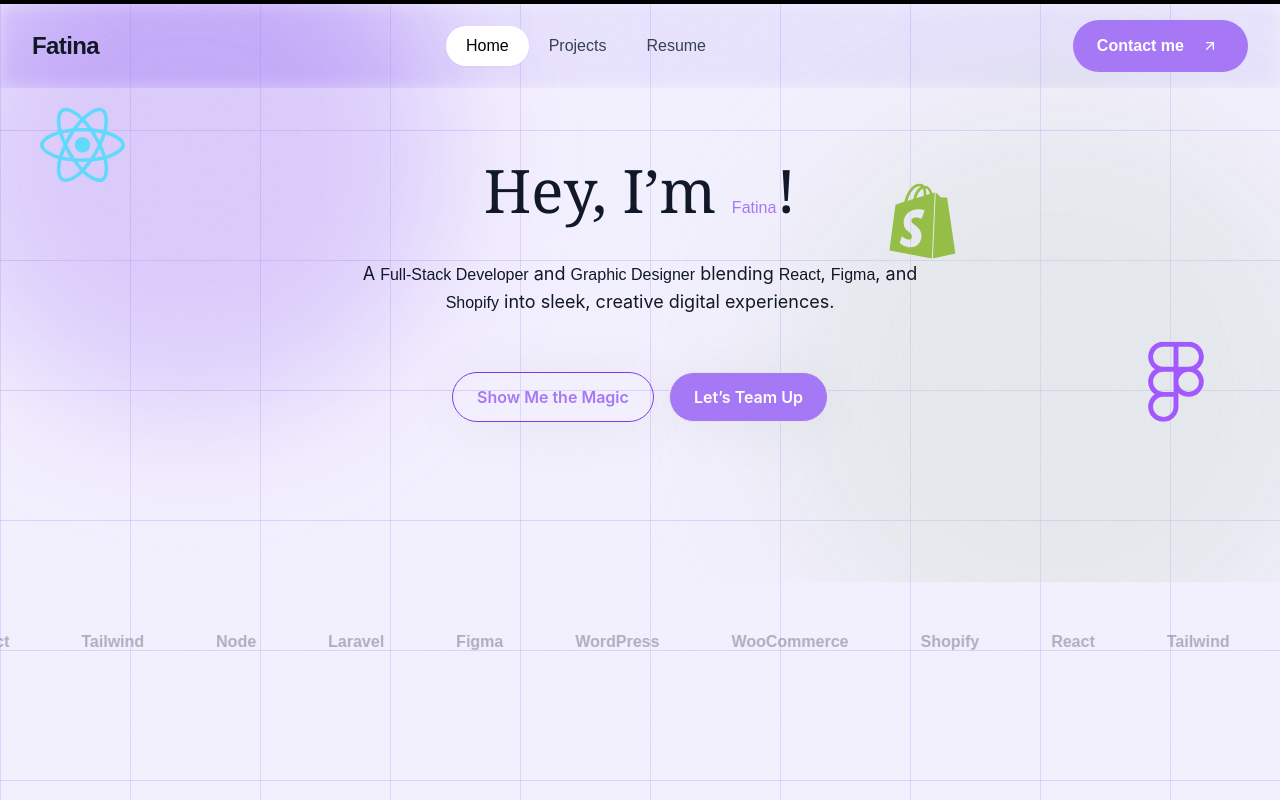
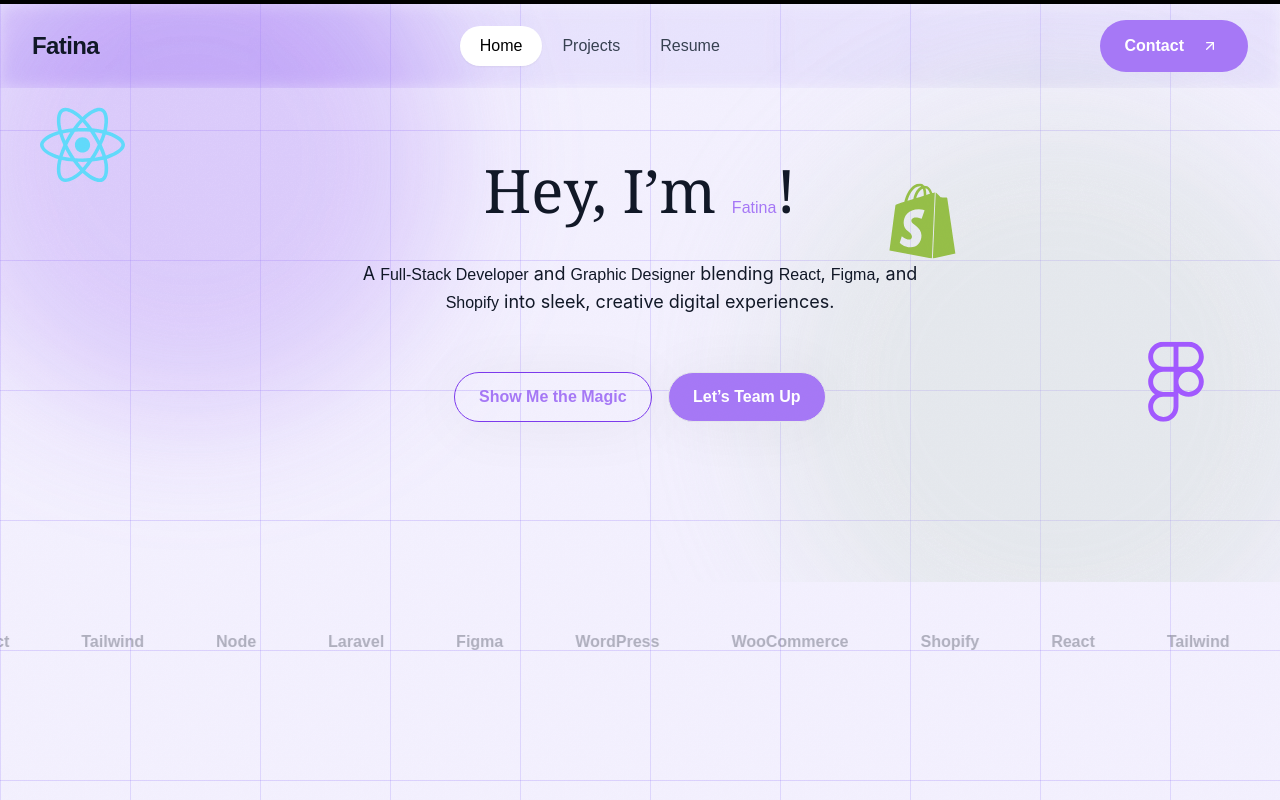
Before and after one commit to fatinaElomar/Showcase, a React (Vite) app: page / in a window 1280 px wide. Shown: the top 800 px of the page. Built offline with nearby package versions, Linux system fonts and the light colour scheme; a web font is replaced by a local one.

Commit message:
update data

```diff
--- a/src/components/Nav.jsx
+++ b/src/components/Nav.jsx
@@ -64,7 +64,7 @@
             href="#contact"
             className="hidden lg:flex items-center gap-3  bg-[#a678f6] text-[#ffffff] font-semibold px-6 py-3 rounded-full"
           >
-           Contact me
+           Contact
             <span className=" text-white p-1.5 rounded-full">
               <ArrowUpRight size={16} />
             </span>
--- a/src/components/sections/Footer.jsx
+++ b/src/components/sections/Footer.jsx
@@ -117,7 +117,7 @@
         >
           <h4 className="text-sm font-medium mb-2">Want to collaborate?</h4>
           <motion.a
-            href="#contact"
+            href="https://wa.me/96171779091"
             className="text-lg font-semibold"
             whileHover={{ x: 5 }}
           >
--- a/src/components/sections/Hero.jsx
+++ b/src/components/sections/Hero.jsx
@@ -1,12 +1,12 @@
-import { motion, useScroll, useTransform } from "framer-motion";
-import MagneticButton from "../ui/MagneticButton";
-import { FaReact, FaFigma } from "react-icons/fa";
-import { SiShopify } from "react-icons/si";
+import { motion, useScroll, useTransform } from "framer-motion"
+import MagneticButton from "../ui/MagneticButton"
+import { FaReact, FaFigma } from "react-icons/fa"
+import { SiShopify } from "react-icons/si"
 
 export default function Hero() {
-  const { scrollY } = useScroll();
-  const y1 = useTransform(scrollY, [0, 600], [0, 80]);
-  const y2 = useTransform(scrollY, [0, 600], [0, -60]);
+  const { scrollY } = useScroll()
+  const y1 = useTransform(scrollY, [0, 600], [0, 80])
+  const y2 = useTransform(scrollY, [0, 600], [0, -60])
 
   return (
     <section className="relative overflow-hidden">
@@ -70,22 +70,32 @@
           }}
         >
           A <span>Full-Stack Developer</span> and{" "}
-  <span>Graphic Designer</span> blending{" "}
-  <span >React</span>,{" "}
-  <span >Figma</span>, and{" "}
-  <span >Shopify</span> into sleek, creative digital experiences.
+          <span>Graphic Designer</span> blending <span>React</span>,{" "}
+          <span>Figma</span>, and <span>Shopify</span> into sleek, creative
+          digital experiences.
         </motion.p>
 
         {/* Call to actions */}
         <div className="mt-8 flex flex-col sm:flex-row gap-4">
-          <MagneticButton className="text-[#a678f6] border border-[#7c3aed] bg-transparent px-6 py-3 rounded-[1.7rem] font-semibold hover:bg-[#f3e8ff] transition">
+          {/* Scroll button */}
+          <MagneticButton
+            href="#showcase"
+            className="text-[#a678f6] border border-[#7c3aed] bg-transparent px-6 py-3 rounded-[1.7rem] font-semibold hover:bg-[#f3e8ff] transition"
+          >
             Show Me the Magic
           </MagneticButton>
-          <MagneticButton className="border bg-[#a678f6] text-white px-6 py-3 rounded-[1.7rem] font-semibold hover:bg-[#925fe4] transition">
+
+          {/* WhatsApp button */}
+          <MagneticButton
+            href="https://wa.me/96171779091"
+            target="_blank"
+            rel="noopener noreferrer"
+            className="border bg-[#a678f6] text-white px-6 py-3 rounded-[1.7rem] font-semibold hover:bg-[#925fe4] transition"
+          >
             Let’s Team Up
           </MagneticButton>
         </div>
       </div>
     </section>
-  );
+  )
 }
--- a/src/components/sections/ShowcaseSticky.jsx
+++ b/src/components/sections/ShowcaseSticky.jsx
@@ -74,7 +74,7 @@
   );
 
   return (
-    <section className="w-screen py-16 overflow-hidden">
+<section id="showcase" className="w-screen py-16 overflow-hidden">
       {/* Section title */}
       <div className="text-center mb-8">
         <h2 className="text-3xl md:text-4xl font-bold mb-2">Projects We’re Proud Of</h2>
--- a/src/components/ui/MagneticButton.jsx
+++ b/src/components/ui/MagneticButton.jsx
@@ -1,7 +1,7 @@
-import { useRef } from 'react'
-import { motion, useMotionValue, useTransform } from 'framer-motion'
+import { useRef } from "react"
+import { motion, useMotionValue, useTransform } from "framer-motion"
 
-export default function MagneticButton({ children, className='', ...props }) {
+export default function MagneticButton({ children, href, className = "", ...props }) {
   const ref = useRef(null)
   const x = useMotionValue(0)
   const y = useMotionValue(0)
@@ -10,22 +10,30 @@
 
   function handleMouse(e) {
     const rect = ref.current.getBoundingClientRect()
-    const dx = e.clientX - (rect.left + rect.width/2)
-    const dy = e.clientY - (rect.top + rect.height/2)
-    x.set(dx * 0.2); y.set(dy * 0.2)
+    const dx = e.clientX - (rect.left + rect.width / 2)
+    const dy = e.clientY - (rect.top + rect.height / 2)
+    x.set(dx * 0.2)
+    y.set(dy * 0.2)
   }
-  function reset() { x.set(0); y.set(0) }
+  function reset() {
+    x.set(0)
+    y.set(0)
+  }
+
+  // If href is passed → render <motion.a>, else <motion.button>
+  const MotionTag = href ? motion.a : motion.button
 
   return (
-    <motion.button
+    <MotionTag
       ref={ref}
+      href={href}
       onMouseMove={handleMouse}
       onMouseLeave={reset}
       style={{ x, y, rotateX, rotateY }}
-      className={`inline-flex items-center gap-2 rounded-2xl px-6 py-3   shadow-glass will-change-transform ${className}`}
+      className={`inline-flex items-center gap-2 rounded-2xl px-6 py-3 shadow-glass will-change-transform ${className}`}
       {...props}
     >
       {children}
-    </motion.button>
+    </MotionTag>
   )
 }
```
Lines whose indentation alone changed are shown as unchanged.
